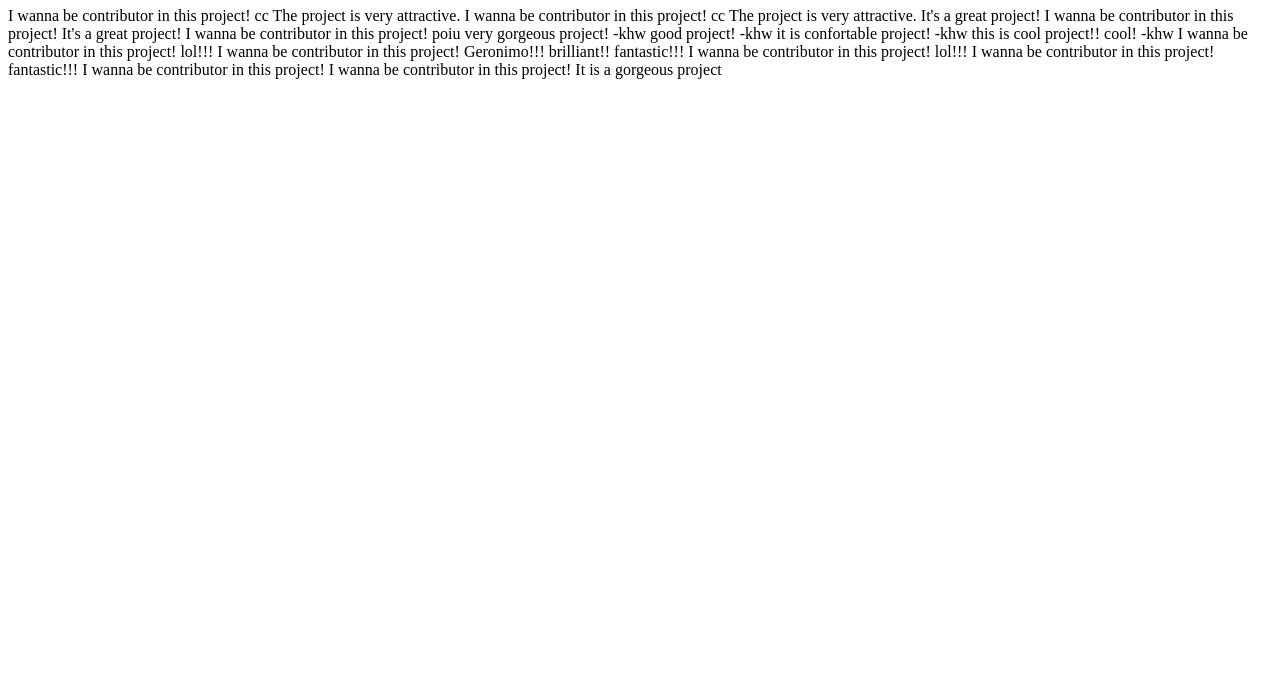
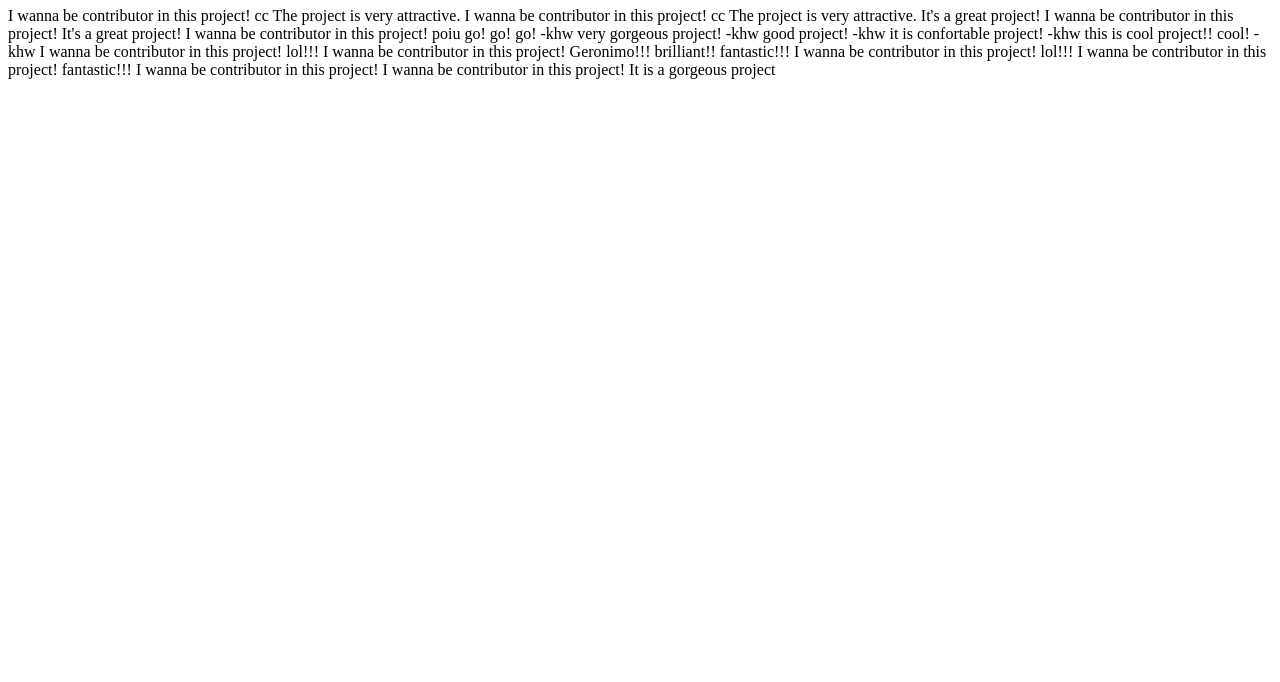
Before and after one commit to moasoftware/swv, a plain HTML site: page SWV/htdocs/index.html in a window 1280 px wide. Shown: the part 118-800 px from the top of the page. Drawn offline with Linux system fonts and the light colour scheme.

Commit message:
Update index.html

```diff
--- a/SWV/htdocs/index.html
+++ b/SWV/htdocs/index.html
@@ -39,6 +39,8 @@ I wanna be contributor in this project!
 
 poiu
 
+go! go! go! -khw
+
 
 very gorgeous project! -khw
 good project! -khw
```
